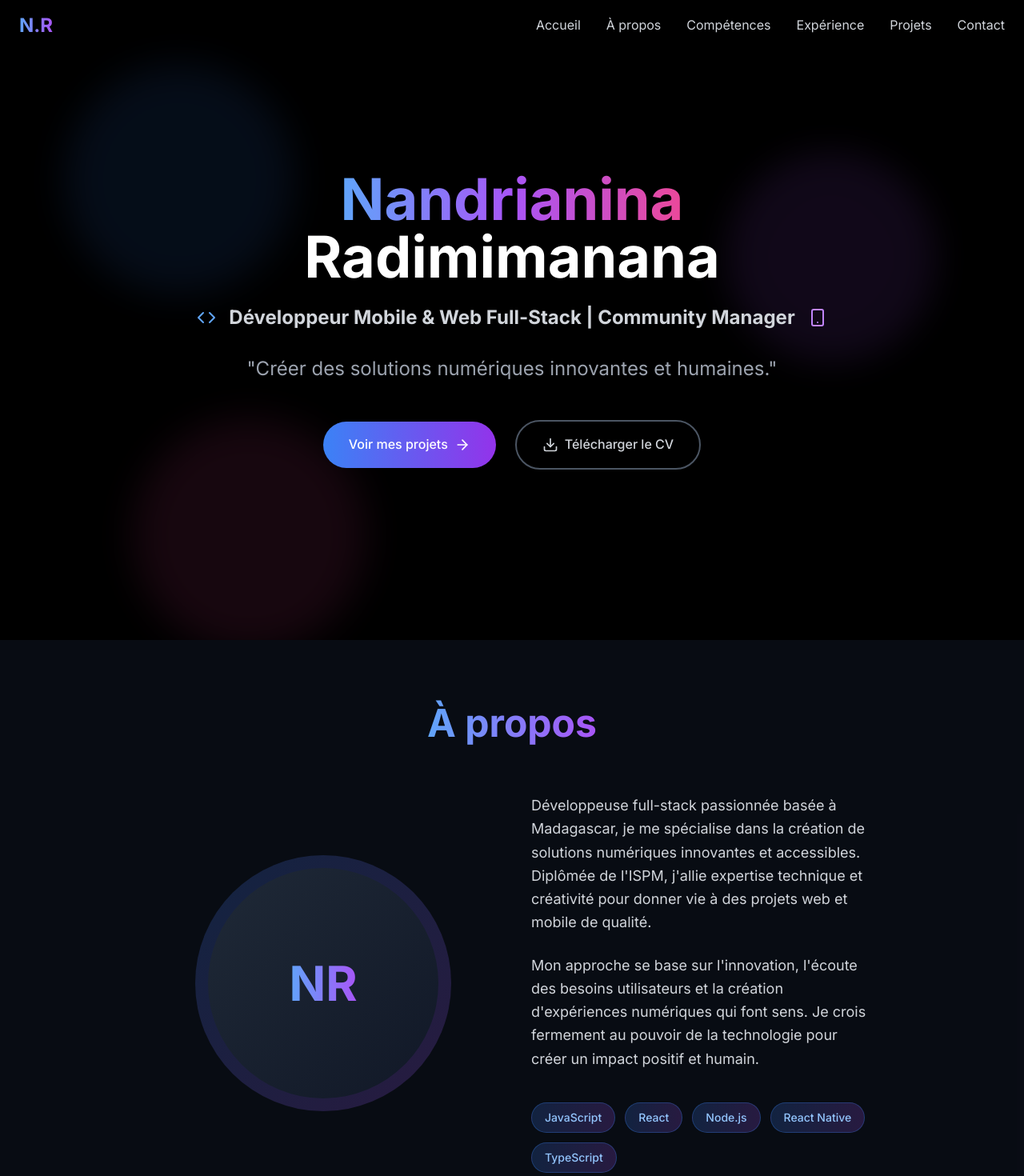
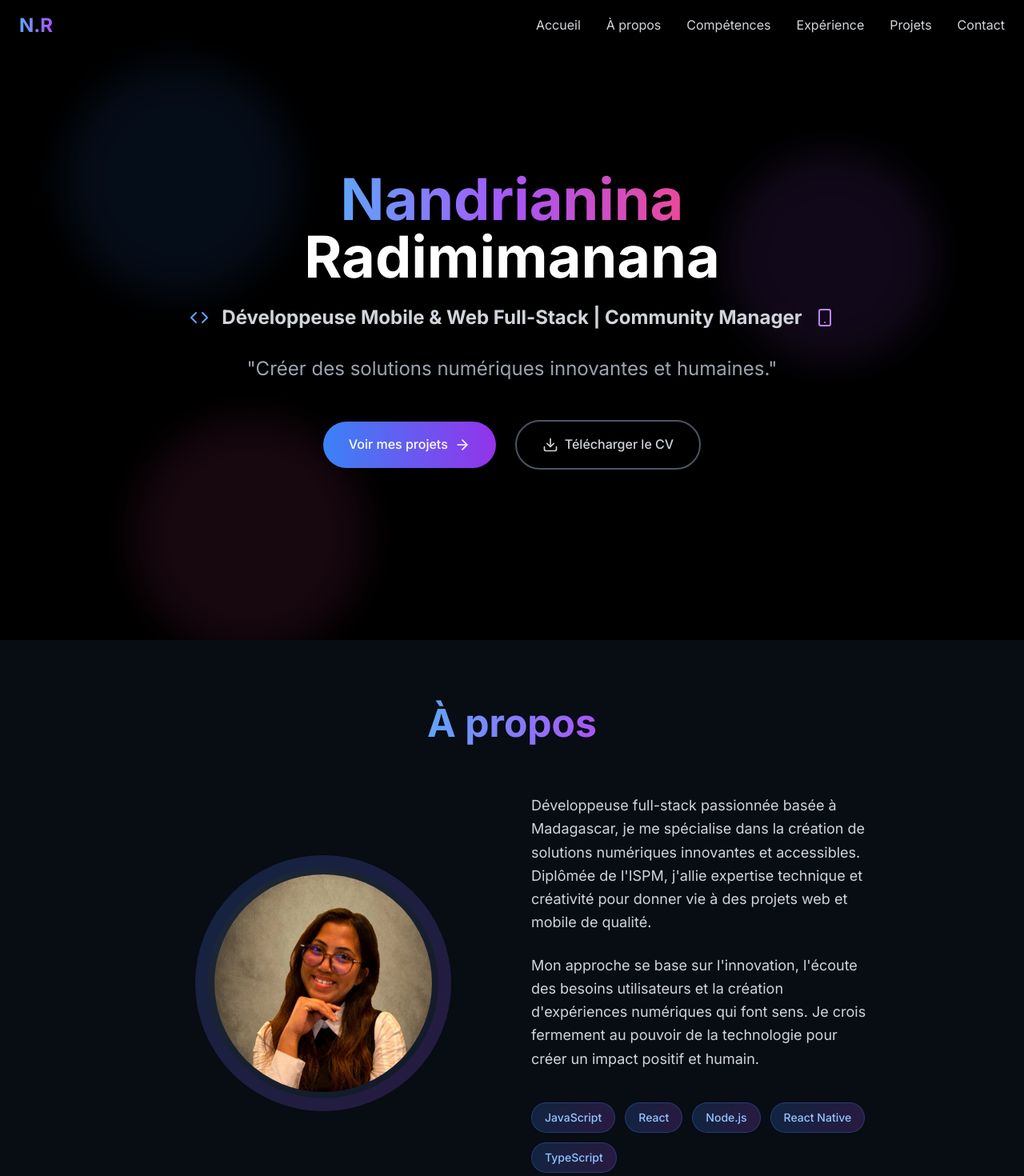
Before and after one commit to HelisoaNandrianina/PortFolio, a React (Vite) app: page / in a window 1280 px wide. Shown: the top 1470 px of the page at 80% size. Built offline with nearby package versions, Linux system fonts and the light colour scheme.

Commit message:
[FEAT] AJout photo de profil

```diff
--- a/src/components/About.tsx
+++ b/src/components/About.tsx
@@ -54,11 +54,13 @@ export const About: React.FC = () => {
               transition={{ duration: 0.8, delay: 0.2 }}
             >
               <div className="relative">
-                <div className="w-80 h-80 mx-auto bg-gradient-to-br from-blue-500/20 to-purple-500/20 rounded-full flex items-center justify-center">
-                  <div className="w-72 h-72 bg-gradient-to-br from-gray-800 to-gray-900 rounded-full flex items-center justify-center">
-                    <span className="text-6xl font-bold bg-gradient-to-r from-blue-400 to-purple-500 bg-clip-text text-transparent">
-                      NR
-                    </span>
+                <div className="w-80 h-80 mx-auto bg-gradient-to-br from-blue-500/20 to-purple-500/20 rounded-full flex items-center justify-center p-2">
+                  <div className="w-72 h-72 bg-gradient-to-br from-gray-800 to-gray-900 rounded-full overflow-hidden flex items-center justify-center p-2">
+                    <img
+                      src="../../assets/image/photo_CV.jpeg" // Remplacez par le chemin vers votre photo
+                      alt="Photo de profil"
+                      className="w-full h-full object-cover rounded-full"
+                    />
                   </div>
                 </div>
               </div>
--- a/src/components/Hero.tsx
+++ b/src/components/Hero.tsx
@@ -47,7 +47,7 @@ export const Hero: React.FC = () => {
           >
             <Code className="text-blue-400" size={24} />
             <h2 className="text-xl md:text-2xl text-gray-300">
-              Développeur Mobile & Web Full-Stack | Community Manager
+              Développeuse Mobile & Web Full-Stack | Community Manager
             </h2>
             <Smartphone className="text-purple-400" size={24} />
           </motion.div>
```
Also changed, not shown: assets/image/photo_CV.jpeg (added), assets/image/photo_CV2.jpeg (added).
